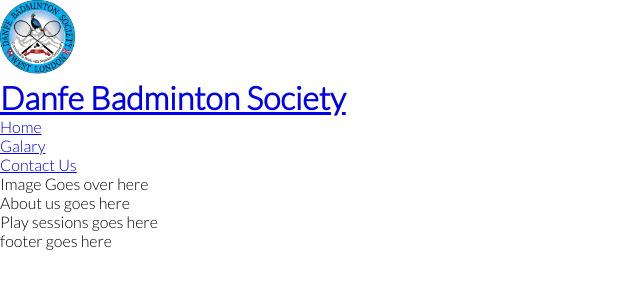
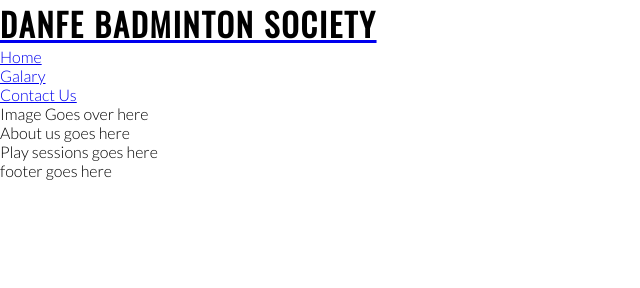
Before and after one commit to nofursad/portfolio_project_1, a plain HTML site: page index.html in a window 1280 px wide. Shown: the whole page, without its empty margins (0-640 px from the left). Drawn offline with nearby package versions, Linux system fonts and the light colour scheme.

```diff
--- a/assets/css/style.css
+++ b/assets/css/style.css
@@ -9,7 +9,19 @@ body {
     font-family: Lato, sans-serif;
     font-weight: 300;
 }
-#logo img {
-    width: 75px;
-    height: 75px;;
+
+
+/* heading and logo */
+
+h1, h2 {
+    font-family: Oswald, sans-serif;
+    text-transform: uppercase;
+    letter-spacing: 2px;
+    text-decoration: none;
+    color: black;
 }
+
+#logo {
+    float: left;
+    font-size: 280%;
+}
--- a/index.html
+++ b/index.html
@@ -13,12 +13,9 @@
 <body>
     <div id="content-wrap">
         <header>
-            <div id="logo">
-                <a href="index.html">
-                    <img src="assets/images/Danfe_Logo.jpg" alt="Danfe Badminton Society">
-                    <h1>Danfe Badminton Society</h1>
-                </a>
-            </div>
+            <a href="index.html">
+                <h1>Danfe Badminton Society</h1>
+            </a>
             <nav>
                 <ul>
                     <li>
```
